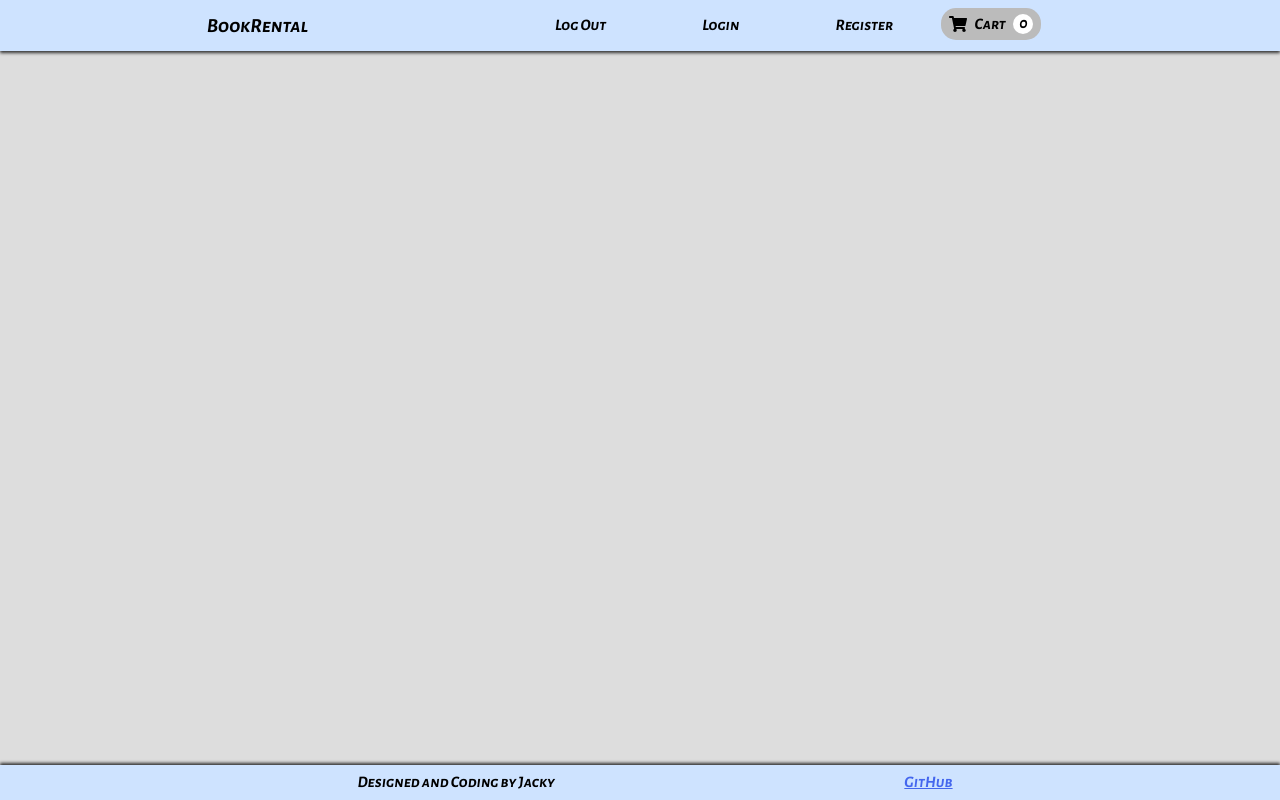
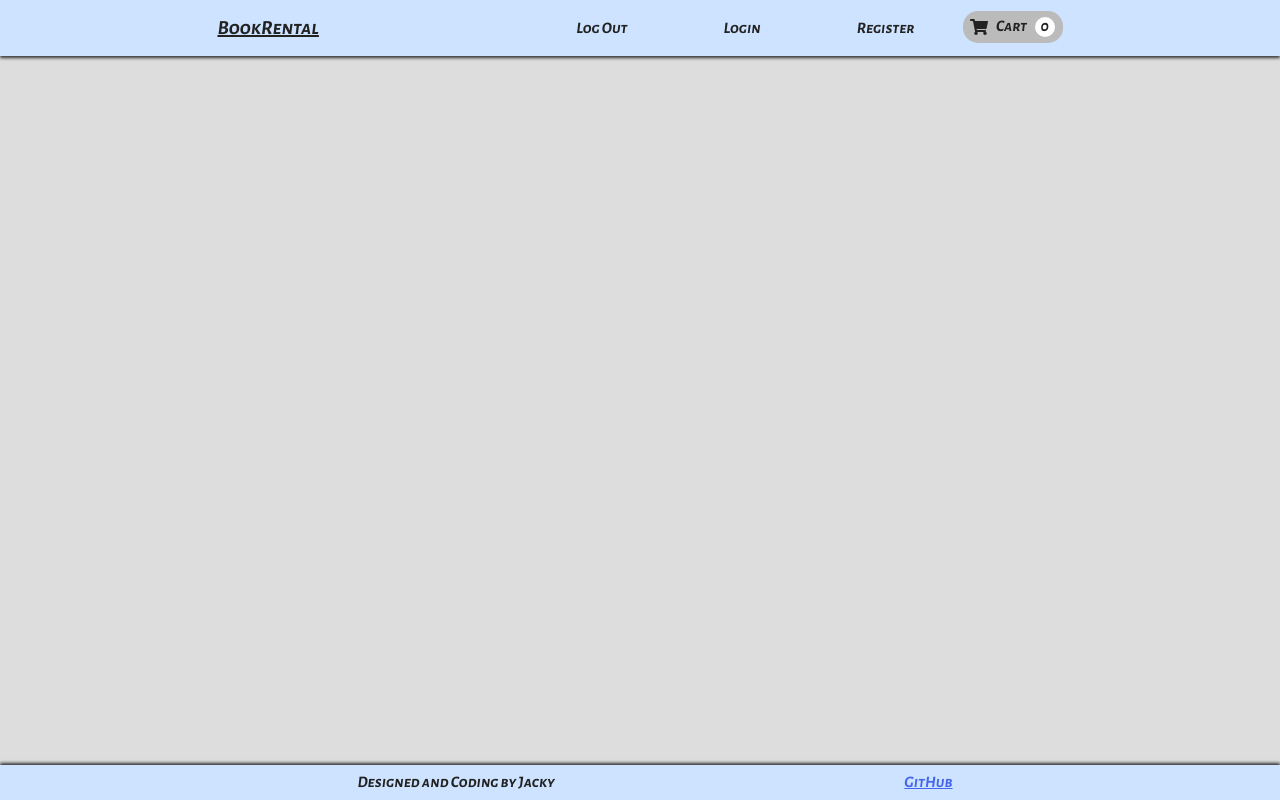
Before and after one commit to jackylearn/shopping, a React (Create React App) app in the folder client/: page / in a window 1280 px wide. Built offline with nearby package versions, Linux system fonts and the light colour scheme.

Commit message:
logo linked to home

```diff
--- a/client/src/App.css
+++ b/client/src/App.css
@@ -7,12 +7,14 @@
   --modal-color:white;
   --link-color: #46e;
   --cart-preview-color: #555;
+  --font-color: #222;
 }
 
 *{
   margin:0;
   padding:0;
   box-sizing: border-box;
+  color: var(--font-color);
 }
 
 body {
--- a/client/src/components/Navbar.css
+++ b/client/src/components/Navbar.css
@@ -21,19 +21,25 @@ nav {
   }
 
   nav > div >span {
-    padding: 0.5em 2em;
-    margin: 0 1em;
+    padding: 0.5rem 2rem;
+    margin: 0 1rem;
     cursor: pointer;
   }
 
   nav > div > span:hover{
-    box-shadow: 0 0 5px #777;
+    box-shadow: 0 0 5px #444;
     opacity: 0.7;
   }
 
 
   #logo {
    font-size: 20px;
+   padding: 0.5rem 2rem;
+  }
+
+  #logo:hover{
+    box-shadow: 0 0 5px #444;
+    opacity: 0.7;
   }
 
 
@@ -50,7 +56,7 @@ nav {
 }
 
 #cart-container:hover {
-    opacity: 0.7;
+    background-color: var(--btn-color);
 }
 
 #cart-count {
--- a/client/src/components/Navbar.js
+++ b/client/src/components/Navbar.js
@@ -1,7 +1,7 @@
 import { FontAwesomeIcon } from '@fortawesome/react-fontawesome'
 import './Navbar.css'
 import { useEffect, useState } from 'react'
-
+import { Link } from 'react-router-dom'
 
 export default function Navbar(props) {
     const [loginStatus, setLoginStatus] = useState(false)
@@ -13,7 +13,7 @@ export default function Navbar(props) {
 
     return (
         <nav id="navbar">
-            <div id="logo">BookRental</div>
+            <Link to="/" id="logo">BookRental</Link>
             <div>
                 <span onClick={logout}>Log Out</span>
                 <span onClick={props.loginButton}>Login</span>
```
